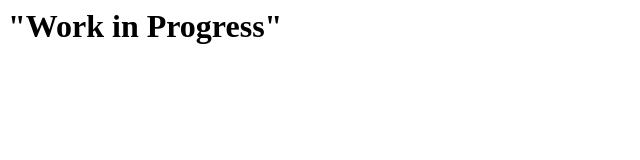
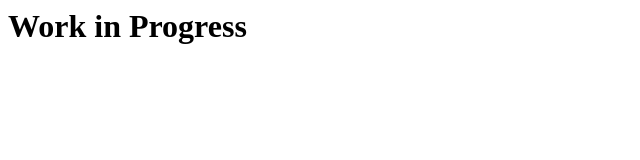
Before and after one commit to atSartor/andrewsartor.github.io, a plain HTML site: page index.html in a window 1280 px wide. Shown: the whole page, without its empty margins (0-640 px from the left). Drawn offline with Linux system fonts and the light colour scheme.

Commit message:
Removed quotes

```diff
--- a/index.html
+++ b/index.html
@@ -1,4 +1,4 @@
 <html>
-<h1>"Work in Progress" </h1>
+<h1>Work in Progress</h1>
 
 </html>
```
